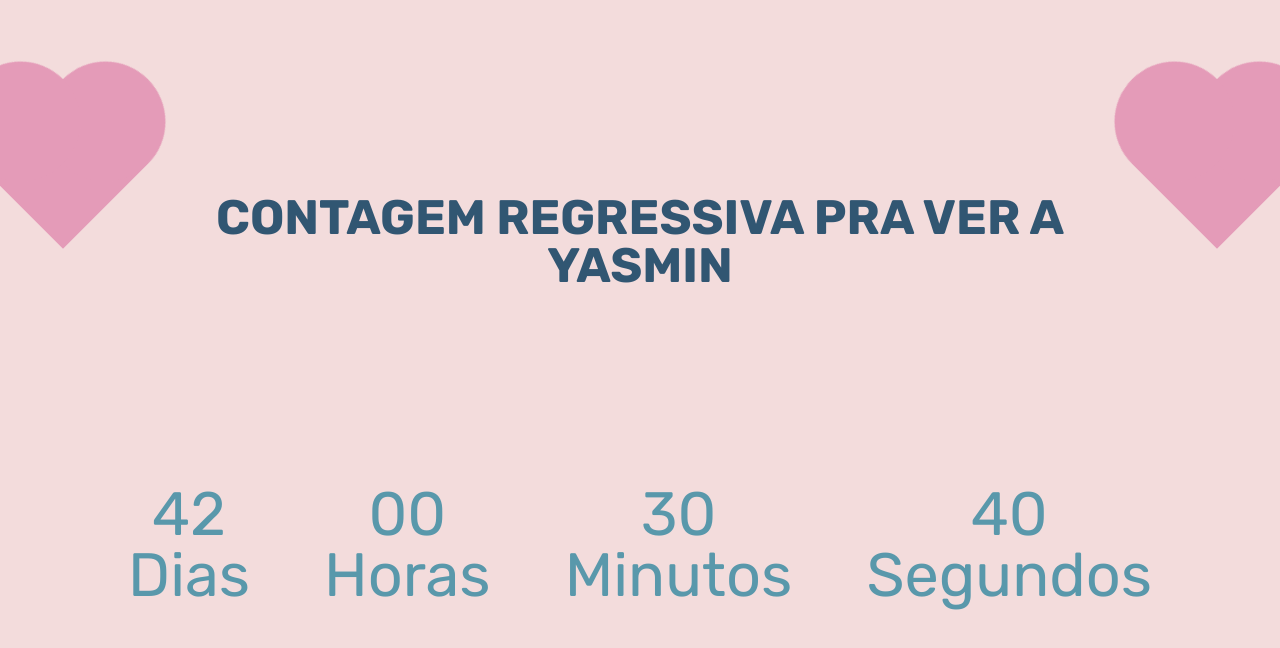
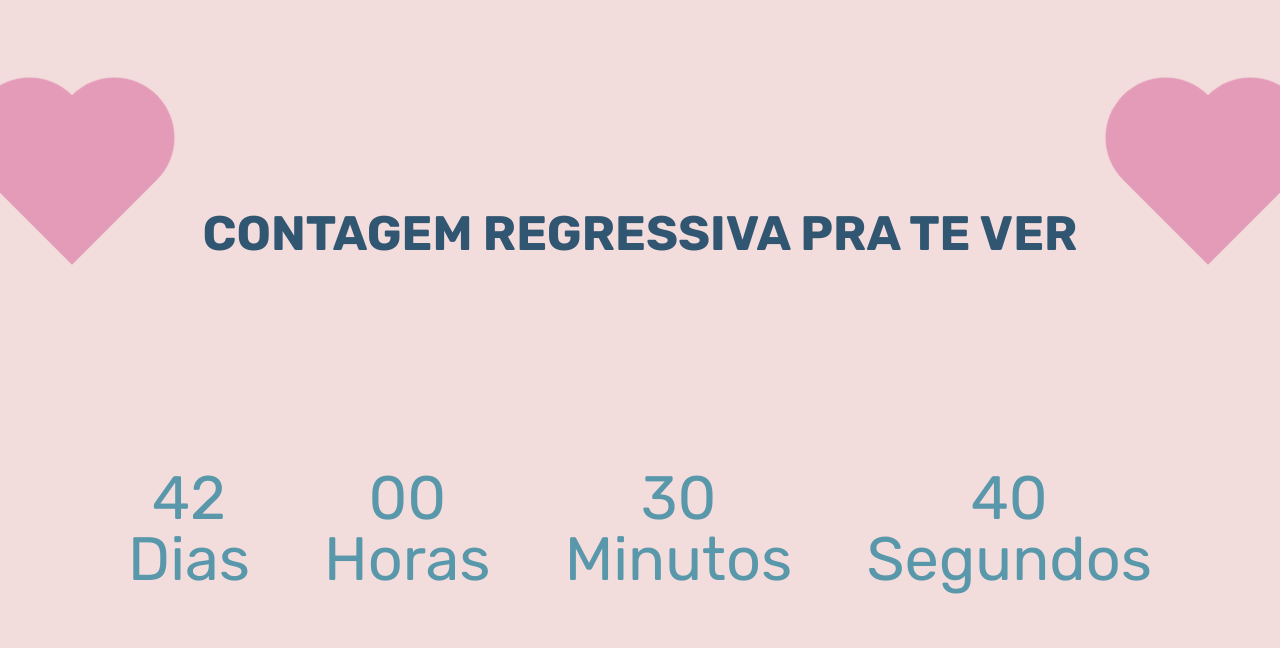
Before and after one commit to merielylima/downcount, a plain HTML site: page index.html in a window 1280 px wide. Shown: the top 648 px of the page. Drawn offline with Linux system fonts and the light colour scheme.

Commit message:
Update index.html

```diff
--- a/index.html
+++ b/index.html
@@ -14,7 +14,7 @@
     <div class="container">
         <div class='title'>
             <div class="heart"></div>
-            <h1>Contagem regressiva pra ver a yasmin</h1>
+            <h1>Contagem regressiva pra te ver</h1>
             <div class="heart"></div>
         </div>
         <div class="countdown">
```
